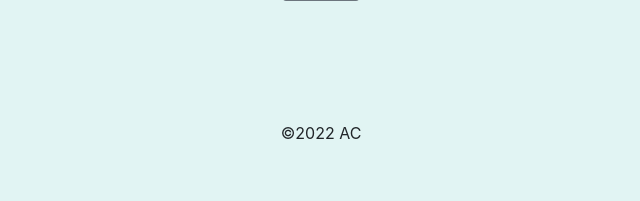
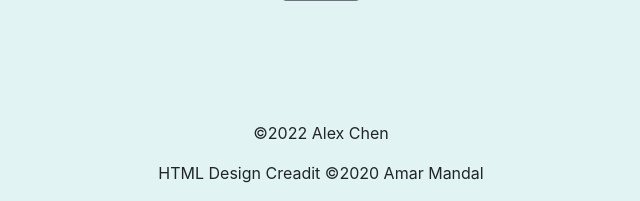
Before and after one commit to achope33/NZ-flight-price-prediction, a Flask app: page / in a window 1280 px wide. Shown: the part 693-894 px from the top of the page, without its empty margins (319-959 px from the left). Before the commit the page ends 832 px from the top, so only its background shows below. Run offline with Flask 2, Linux system fonts and the light colour scheme; parts of the project's set-up code (start-up, migrations or seed data) failed here and were passed over; some libraries are stand-ins or nearby versions.

Commit message:
Update home.html

```diff
--- a/templates/home.html
+++ b/templates/home.html
@@ -129,7 +129,6 @@
                             <select name="Airline" id="Airline" required="required">
                                 <option value="Air New Zealand">Air New Zealand</option>
                                 <option value="Jetstar">Jetstar</option>
-
                             </select>
                         </div>
                     </div>
@@ -151,7 +150,8 @@
 
         <br>
         <br>
-        <p>©2022 AC</p>
+        <p>©2022 Alex Chen</p>
+        <p>HTML Design Creadit ©2020 Amar Mandal</p>
 
     </div>
 
```
